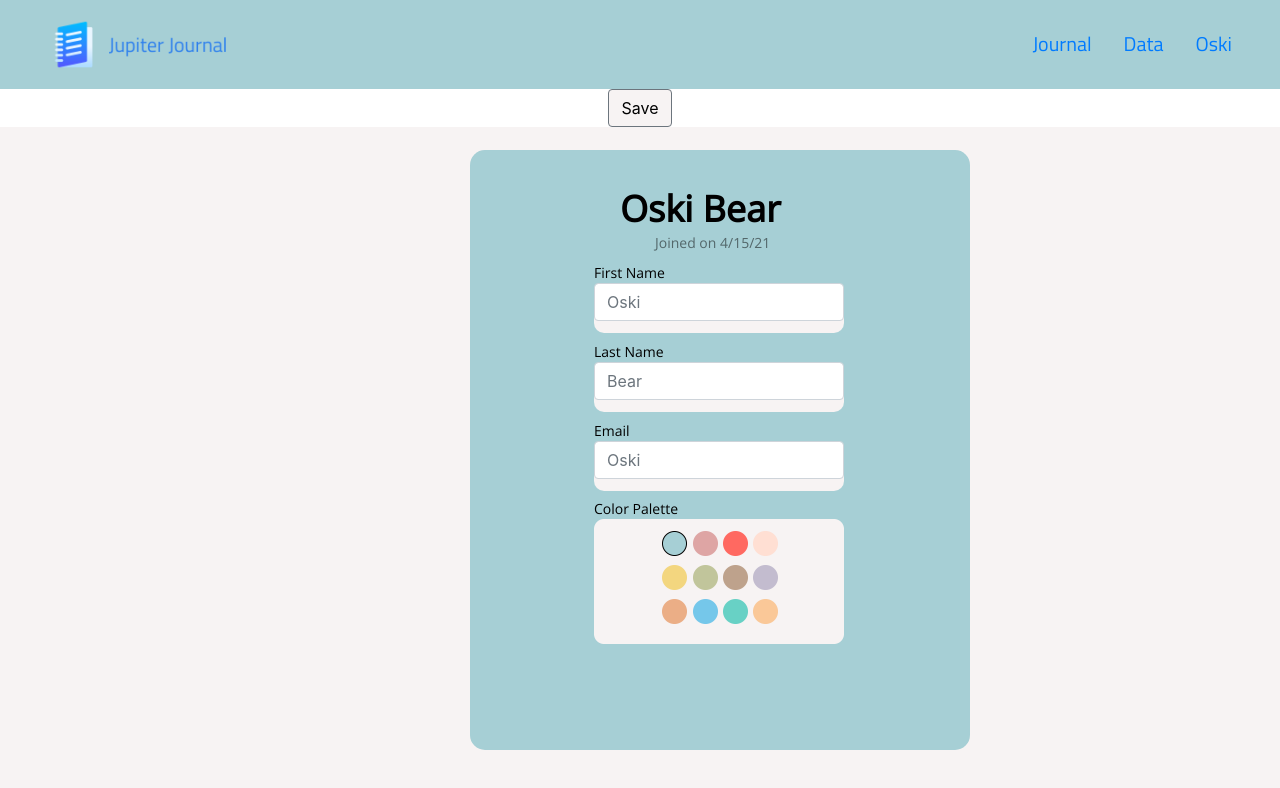
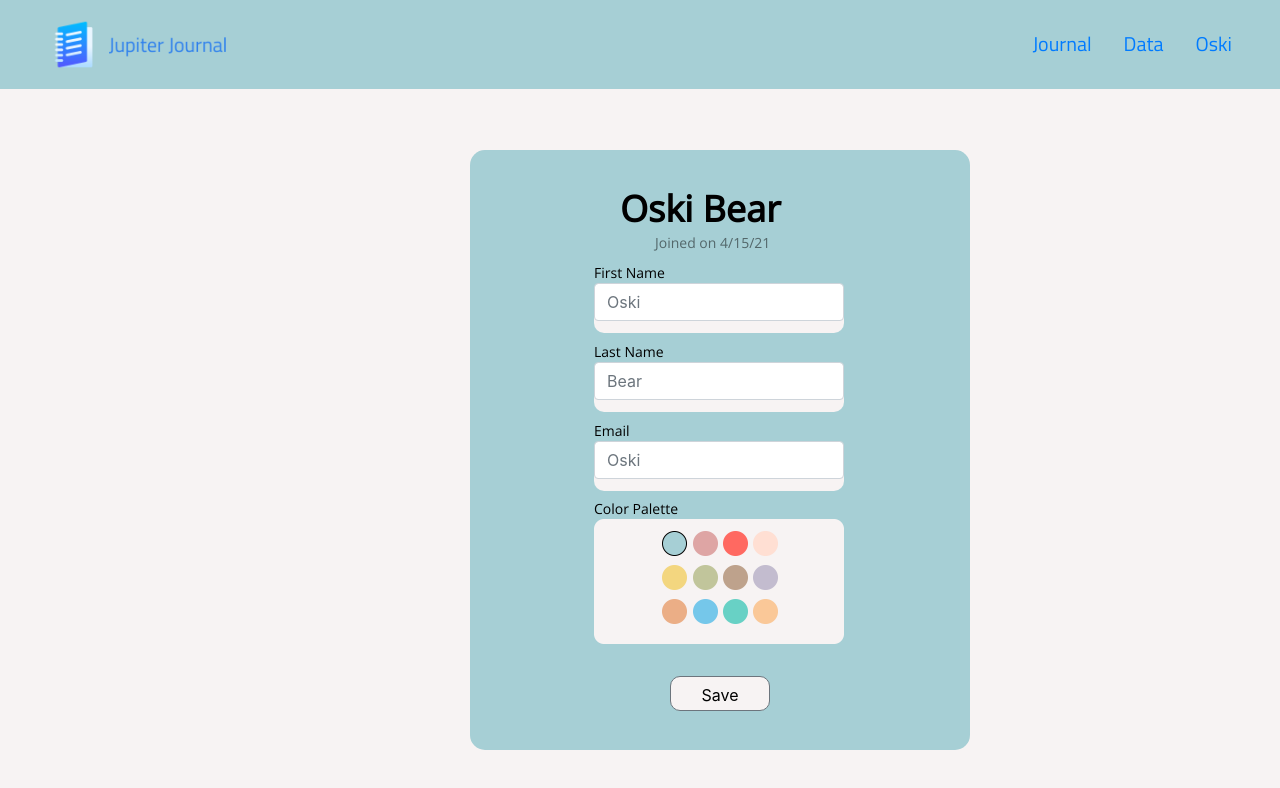
Before and after one commit to ethan-wu366/data-journal, a React (Create React App) app in the folder frontend/data-journal/: page /settings in a window 1280 px wide. Shown: the top 788 px of the page. Built offline with nearby package versions, Linux system fonts and the light colour scheme.

Commit message:
settings almost done

```diff
--- a/frontend/data-journal/src/components/Settings.js
+++ b/frontend/data-journal/src/components/Settings.js
@@ -42,9 +42,7 @@ const Settings = () => {
     return (
         <div className="settings">
             <SiteNavbar sticky="false" bg="transparent" />
-            <Button className="btn-secondary save" href="/journal">
-                Save
-            </Button>
+
             <div id="settings-body"></div>
             <div id="modul-body"></div>
             <h12>Oski Bear</h12>
@@ -74,7 +72,9 @@ const Settings = () => {
                     style={{ width: "250px" }}
                 />
             </div>
-
+            <Button className="btn-secondary save" href="/journal">
+                Save
+            </Button>
         </div>
     );
 };
--- a/frontend/data-journal/src/css/Settings.css
+++ b/frontend/data-journal/src/css/Settings.css
@@ -6,7 +6,7 @@
 .settings #settings-body {
     position: absolute;
     min-width: 100%;
-    min-height: 100%;
+    min-height: 120%;
     background-color: #F7F3F3;
     display: flex;
     flex-direction: row;
@@ -170,13 +170,11 @@
     top: 441px;
 }
 
-.settings #save {
+.settings .save {
     position: absolute;
     width: 100px;
     height: 35px;
     left: 670px;
-    top: 876px;
-
-    background: #F7F3F3;
+    top: 676px;
     border-radius: 10px;
 }
```
